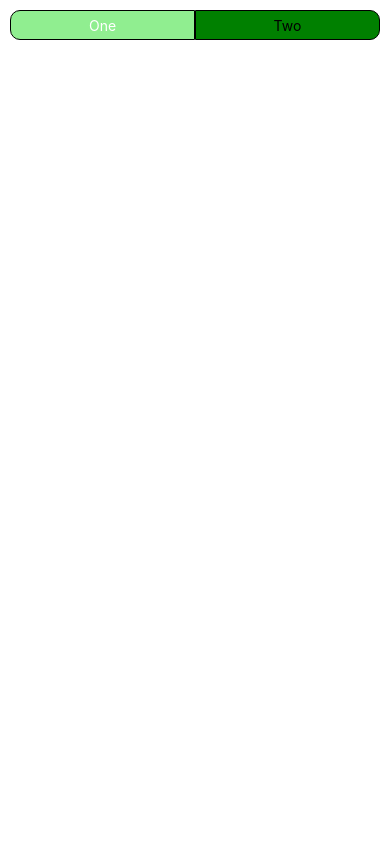
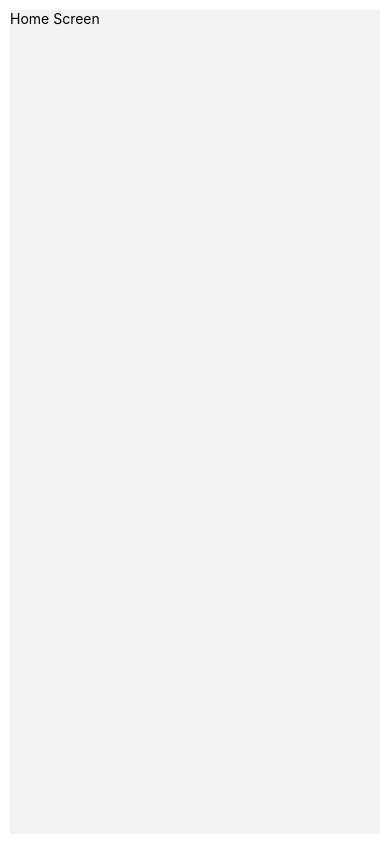
Before and after one commit to Nivesh98/BusTrace, a React Native app: screen /Splash in a window 390 px wide. Built offline with nearby package versions, Linux system fonts and the light colour scheme.

Commit message:
Simple Splash Screen

```diff
--- a/App.tsx
+++ b/App.tsx
@@ -1,18 +1,28 @@
-import React from 'react';
-import {StyleSheet, View, SafeAreaView} from 'react-native';
+import * as React from 'react';
+import { NavigationContainer } from '@react-navigation/native';
+import {StyleSheet, View, SafeAreaView, Text} from 'react-native';
 import {ButtonGroup} from './components/ButtonGroup';
+import { MainNavigator } from './components/MainNavigator';
 
 const App = () => {
-  const printButtonLabel = item => {
-    console.log(item);
+  // const printButtonLabel = item => {
+  //   console.log(item);
+  // };
+
+  const getNumber = (num: number): number => num
+
+  const printNumber = (): number => {
+    return 1;
   };
   return (
-    <SafeAreaView style={{flex:1}}>
+    <SafeAreaView style={styles.container}>
       <View style={styles.container}>
-        <ButtonGroup
+        {/* <ButtonGroup
           buttons={['One', 'Two']}
-          doSomthingAfterClick={printButtonLabel}
+          doSomthingAfterClick={printNumber}
         />
+        <Text>{getNumber(14)}</Text> */}
+        <MainNavigator/>
       </View>
     </SafeAreaView>
   );
@@ -23,143 +33,34 @@ const styles = StyleSheet.create({
     flex: 1,
     padding: 10,
   },
+  container1: {
+    flex: 1,
+    flexDirection: 'row',
+  },
+  button: {
+    flex: 1,
+    height: 30,
+    alignItems: 'center',
+    justifyContent: 'center',
+    backgroundColor: 'green',
+    borderWidth: 0.5,
+    borderColor: 'black',
+  },
+  buttonActive: {
+    flex: 1,
+    height: 30,
+    alignItems: 'center',
+    justifyContent: 'center',
+    backgroundColor: 'lightgreen',
+    borderWidth: 0.5,
+    borderColor: 'black',
+  },
+  text: {
+    color: 'black',
+  },
+  textActive: {
+    color: 'white',
+  },
 });
 
 export default App;
-
-// export default function App() {
-//   const printButtonLabel = item => {
-//     console.log(item);
-//   };
-//   return (
-
-//     <View>
-//       <Text>Hello</Text>
-//     </View>
-//     // <View style={styles.container}>
-//     //   <Text>message</Text>
-//     //   <ButtonGroup
-//     //     buttons={['One', 'Two', 'Three']}
-//     //     doSomthingAfterClick={printButtonLabel}
-//     //   />
-//     //   <StatusBar style="auto" />
-//     // </View>
-//   );
-// }
-
-// const styles = StyleSheet.create({
-//   container: {
-//     flex: 1,
-//     backgroundColor: '#fff',
-//     alignItems: 'center',
-//     justifyContent: 'center',
-//   },
-// });
-
-// /**
-//  * Sample React Native App
-//  * https://github.com/facebook/react-native
-//  *
-//  * @format
-//  */
-
-// import React from 'react';
-// import type {PropsWithChildren} from 'react';
-// import {
-//   SafeAreaView,
-//   StyleSheet,
-//   Text,
-//   useColorScheme,
-//   View,
-// } from 'react-native';
-
-// import {Colors} from 'react-native/Libraries/NewAppScreen';
-
-// import {ButtonGroup} from './components/ButtonGroup';
-
-// type SectionProps = PropsWithChildren<{
-//   title: string;
-// }>;
-
-// function Section({children, title}: SectionProps): JSX.Element {
-//   const isDarkMode = useColorScheme() === 'dark';
-//   return (
-//     <View style={styles.sectionContainer}>
-//       <Text
-//         style={[
-//           styles.sectionTitle,
-//           {
-//             color: isDarkMode ? Colors.white : Colors.black,
-//           },
-//         ]}>
-//         {title}
-//       </Text>
-//       <Text
-//         style={[
-//           styles.sectionDescription,
-//           {
-//             color: isDarkMode ? Colors.light : Colors.dark,
-//           },
-//         ]}>
-//         {children}
-//       </Text>
-//     </View>
-//   );
-// }
-
-// function App(): JSX.Element {
-//   const isDarkMode = useColorScheme() === 'dark';
-
-//   const printbuttonLabel = item => {
-//     console.log(item);
-//   };
-
-//   const backgroundStyle = {
-//     backgroundColor: isDarkMode ? Colors.darker : Colors.lighter,
-//   };
-
-//   return (
-//     <SafeAreaView style={{flex: 1}}>
-//       <View style={styles.container}>
-//         <Text style={styles.navigationCenter}>Hello World! </Text>
-//         <ButtonGroup
-//           buttons={['One', 'Two', 'Three']}
-//           doSomthingAfterClick={printbuttonLabel}
-//         />
-//       </View>
-//     </SafeAreaView>
-//   );
-// }
-
-// const styles = StyleSheet.create({
-//   sectionContainer: {
-//     marginTop: 32,
-//     paddingHorizontal: 24,
-//   },
-//   sectionTitle: {
-//     fontSize: 24,
-//     fontWeight: '600',
-//   },
-//   sectionDescription: {
-//     marginTop: 8,
-//     fontSize: 18,
-//     fontWeight: '400',
-//   },
-//   highlight: {
-//     fontWeight: '700',
-//   },
-//   navigationCenter: {
-//     fontSize: 32,
-//     textAlign: 'center',
-//     alignContent: 'center',
-//   },
-//   naviAlign: {
-//     alignContent: 'center',
-//   },
-//   container: {
-//     flex: 1,
-//     padding: 10,
-//   },
-// });
-
-// export default App;
--- a/components/ButtonGroup.js
+++ b/components/ButtonGroup.tsx
@@ -2,34 +2,37 @@ import React, {useState} from 'react';
 import {StyleSheet, View, TouchableOpacity, Text} from 'react-native';
 
 export const ButtonGroup = ({buttons, doSomthingAfterClick}) => {
-
-  const [clickedId, setClickedId] = useState(0)
+  const [clickedId, setClickedId] = useState(0);
 
   const handleClick = (item, id) => {
-    setClickedId(id),
-    doSomthingAfterClick(item)
-  }
+    setClickedId(id), doSomthingAfterClick(item);
+  };
   return (
     <View style={styles.container}>
       {buttons.map((buttonLabel, index) => {
         return (
           <TouchableOpacity
-          onPress={(item) => handleClick(item, index)}
-          key={index}
-          style={[
-            index === clickedId? styles.buttonActive: styles.button,
-            index === 0? {borderTopLeftRadius: 10, borderBottomLeftRadius:10}:"",
-            index === 1? {borderTopRightRadius: 10, borderBottomRightRadius:10}:""
-          ]}>
-            <Text
-            style={index=== clickedId? styles.textActive: styles.text}>
-              {buttonLabel}</Text>
+            onPress={item => handleClick(item, index)}
+            key={index}
+            style={[
+              index === clickedId ? styles.buttonActive : styles.button,
+              index === 0
+                ? {borderTopLeftRadius: 10, borderBottomLeftRadius: 10}
+                : '',
+              index === 1
+                ? {borderTopRightRadius: 10, borderBottomRightRadius: 10}
+                : '',
+            ]}>
+            <Text style={index === clickedId ? styles.textActive : styles.text}>
+              {buttonLabel}
+            </Text>
           </TouchableOpacity>
         );
       })}
     </View>
   );
 };
+
 const styles = StyleSheet.create({
   container: {
     flex: 1,
@@ -44,19 +47,19 @@ const styles = StyleSheet.create({
     borderWidth: 0.5,
     borderColor: 'black',
   },
-  buttonActive:{
-    flex:1,
-    height:30,
+  buttonActive: {
+    flex: 1,
+    height: 30,
     alignItems: 'center',
     justifyContent: 'center',
     backgroundColor: 'lightgreen',
     borderWidth: 0.5,
-    borderColor: 'black'
+    borderColor: 'black',
   },
   text: {
     color: 'black',
   },
   textActive: {
-    color: 'white'
-  }
+    color: 'white',
+  },
 });
--- /dev/null
+++ b/components/MainNavigator.tsx
@@ -0,0 +1,27 @@
+import * as React from 'react';
+import {NavigationContainer} from '@react-navigation/native';
+import {createNativeStackNavigator} from '@react-navigation/native-stack';
+
+import {HomeScreen} from './screens/HomeScreen';
+import {SplashScreen} from './screens/SplashScreen';
+
+const Stack = createNativeStackNavigator();
+
+export const MainNavigator = () => {
+  return (
+    <NavigationContainer>
+      <Stack.Navigator initialRouteName="Splash">
+        <Stack.Screen
+          name="Splash"
+          component={SplashScreen}
+          options={{header: () => null}}
+        />
+        <Stack.Screen
+          name="Home"
+          component={HomeScreen}
+          options={{header: () => null}}
+        />
+      </Stack.Navigator>
+    </NavigationContainer>
+  );
+};
--- /dev/null
+++ b/components/screens/HomeScreen.tsx
@@ -0,0 +1,10 @@
+import React from 'react';
+import {Text, View} from 'react-native';
+
+export const HomeScreen = () => {
+  return (
+    <View>
+      <Text>Home Screen</Text>
+    </View>
+  );
+};
--- /dev/null
+++ b/components/screens/SplashScreen.tsx
@@ -0,0 +1,24 @@
+import React, {useEffect, useState} from 'react';
+import {Text, View} from 'react-native';
+
+export const SplashScreen = props => {
+  const [authLoaded, setAuthLoaded] = useState<Boolean>(false);
+
+  useEffect(() => {
+    setTimeout(() => {
+      setAuthLoaded(true);
+    }, 5000);
+  }, []);
+
+  useEffect(() => {
+    if (authLoaded) {
+      props.navigation.replace('Home');
+    }
+  }, [authLoaded, props.navigation]);
+
+  return (
+    <View>
+      <Text>Splash Screen</Text>
+    </View>
+  );
+};
```
Also changed, not shown: components/ButtonGroupSample.tsx (added, +7 -0 lines), package.json (+16 -3 lines), 2 other files (tests, documents, lock files or other folders).
